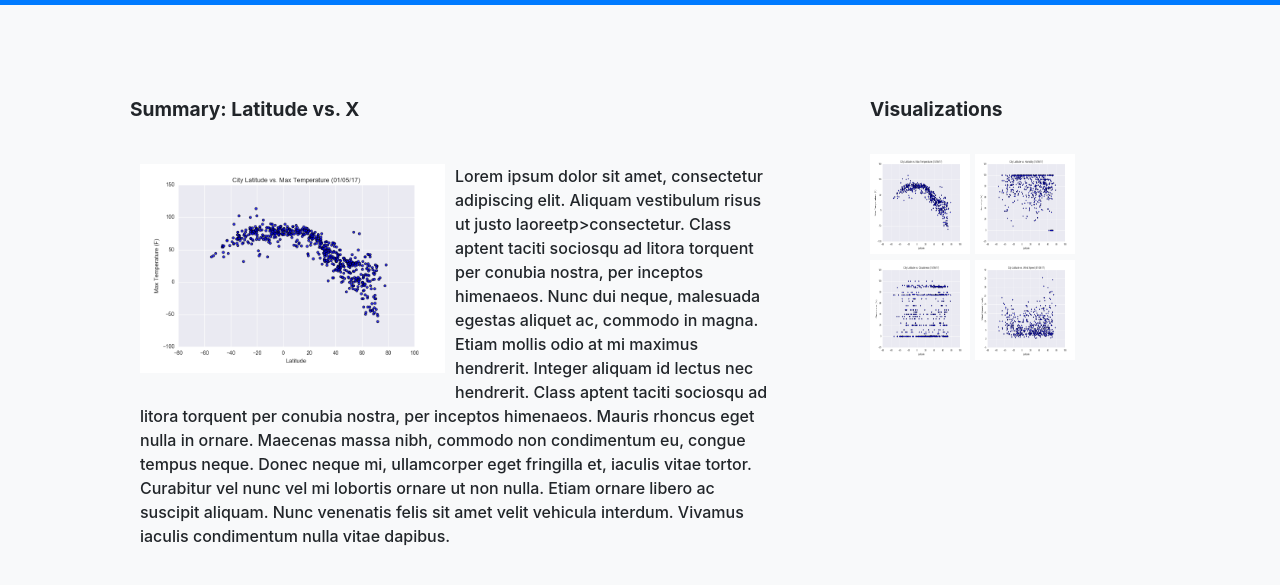
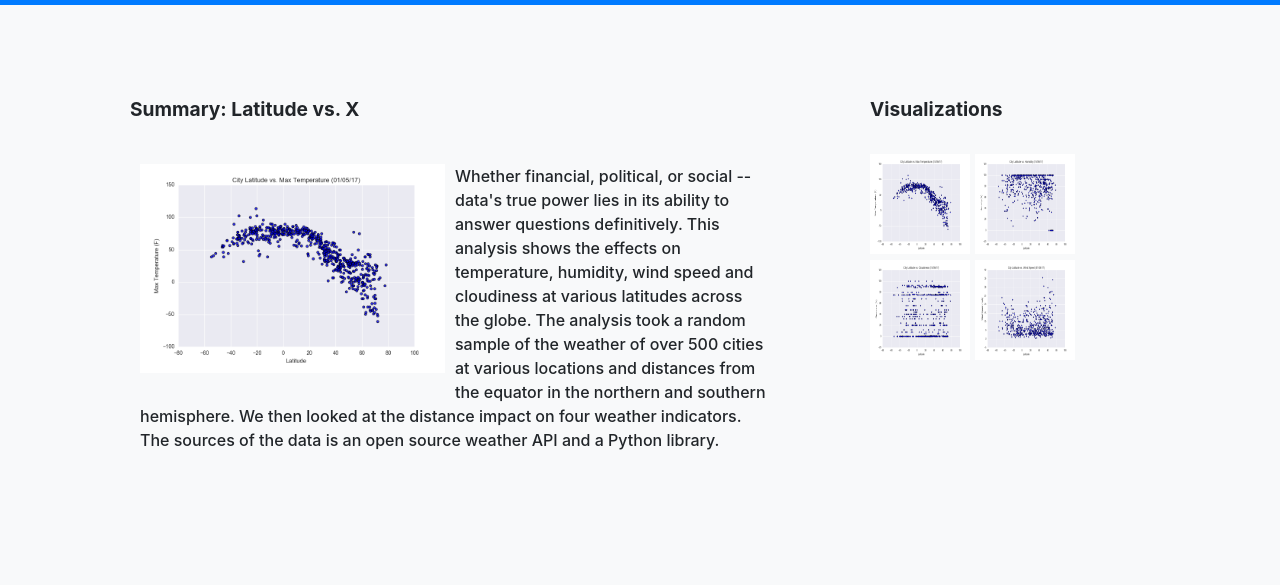
Before and after one commit to SamHoney71/Web-Design-Challenge, a plain HTML site: page WebVisualizations/index.html in a window 1280 px wide. Shown: the part 51-636 px from the top of the page. Drawn offline with nearby package versions, Linux system fonts and the light colour scheme.

Commit message:
text on home page complete.

```diff
--- a/WebVisualizations/index.html
+++ b/WebVisualizations/index.html
@@ -61,7 +61,7 @@
           <div class ="box-1">
             <h1>Summary: Latitude vs. X</h1>
             <img id="main_image" src="Resources/assets/images/Fig1.png" alt="Plot 1">
-            <p class="text-md-left">Lorem ipsum dolor sit amet, consectetur adipiscing elit. Aliquam vestibulum risus ut justo laoreetp>consectetur. Class aptent taciti sociosqu ad litora torquent per conubia nostra, per inceptos himenaeos. Nunc dui neque, malesuada egestas aliquet ac, commodo in magna. Etiam mollis odio at mi maximus hendrerit. Integer aliquam id lectus nec hendrerit. Class aptent taciti sociosqu ad litora torquent per conubia nostra, per inceptos himenaeos. Mauris rhoncus eget nulla in ornare. Maecenas massa nibh, commodo non condimentum eu, congue tempus neque. Donec neque mi, ullamcorper eget fringilla et, iaculis vitae tortor. Curabitur vel nunc vel mi lobortis ornare ut non nulla. Etiam ornare libero ac suscipit aliquam. Nunc venenatis felis sit amet velit vehicula interdum. Vivamus iaculis condimentum nulla vitae dapibus.</p>
+            <p class="text-md-left">Whether financial, political, or social -- data's true power lies in its ability to answer questions definitively.  This analysis shows the effects on temperature, humidity, wind speed and cloudiness at various latitudes across the globe.  The analysis took a random sample of the weather of over 500 cities at various locations and distances from the equator in the northern and southern hemisphere.  We then looked at the distance impact on four weather indicators.  The sources of the data is an open source weather API and a Python library.</p>
           </div>
         </div>
 
```
